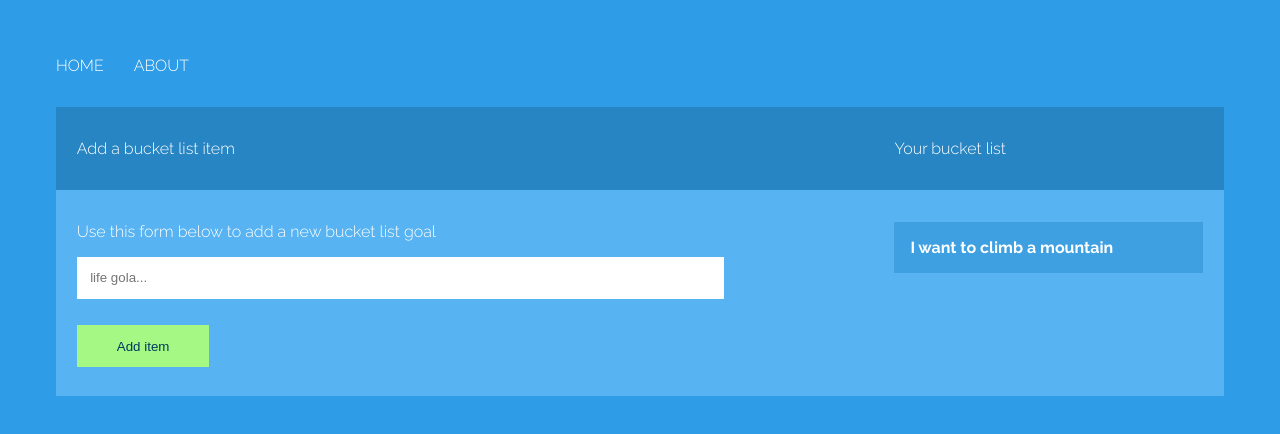
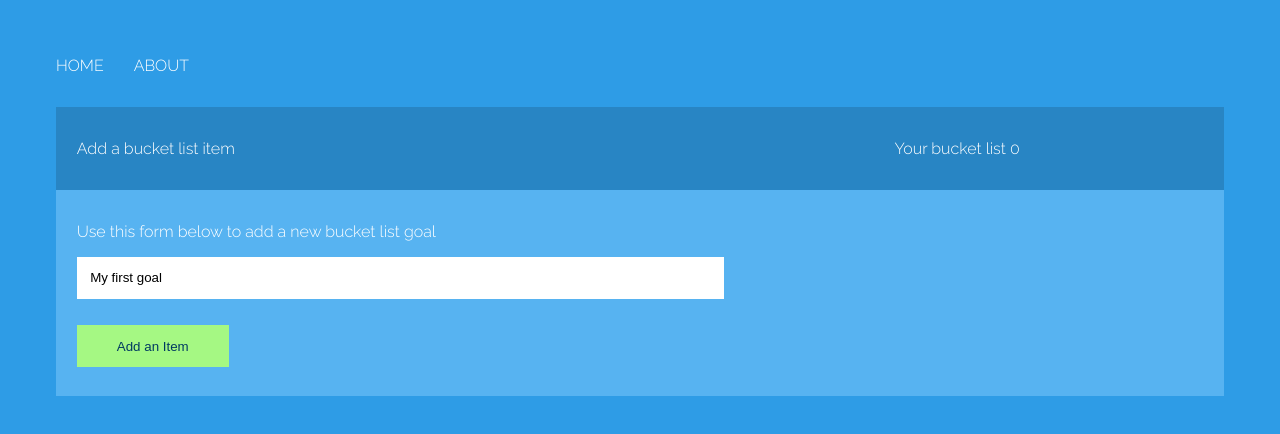
Before and after one commit to Pedrohero13/ng5, an Angular app: page / in a window 1280 px wide. Shown: the top 434 px of the page. Built offline with nearby package versions, Linux system fonts and the light colour scheme.

Commit message:
interpolation #3

```diff
--- a/src/app/app.module.ts
+++ b/src/app/app.module.ts
@@ -1,6 +1,6 @@
 import { NgModule } from '@angular/core';
 import { BrowserModule } from '@angular/platform-browser';
-
+import { FormsModule } from '@angular/forms';
 import { AppRoutingModule } from './app-routing.module';
 import { AppComponent } from './app.component';
 import { HomeComponent } from './home/home.component';
@@ -14,7 +14,8 @@
   ],
   imports: [
     BrowserModule,
-    AppRoutingModule
+    AppRoutingModule,
+    FormsModule
   ],
   providers: [],
   bootstrap: [AppComponent]
--- a/src/app/home/home.component.html
+++ b/src/app/home/home.component.html
@@ -1,9 +1,9 @@
 <div class="container color-dark">
     <div class="col">
-        <p>Add a bucket list item</p>
+        <p>Add a bucket list item </p>
     </div>
     <div class="col">
-        <p>Your bucket list</p>
+        <p>Your bucket list {{itemCount}}</p>
     </div>
 
 </div>
@@ -11,14 +11,14 @@
     <div class="col">
         <p>Use this form below to add a new bucket list goal</p>
         <form >
-            <input type="text" class="txt" name="item" placeholder="life gola...">
-            <input type="submit" class="btn" value="Add item">
+            <input type="text" class="txt" name="item" placeholder="life gola.. "[(ngModel)]= "goalText">
+            <input type="submit" class="btn" [value]="btnText" (click)="addItem()">
         </form>
     </div>
 
    <div class="col">
-       <p class="life-container">
-           I want to climb a mountain
+       <p class="life-container "*ngFor="let goal of goals">
+           {{goal}}
        </p>
    </div>
 
--- a/src/app/home/home.component.ts
+++ b/src/app/home/home.component.ts
@@ -7,9 +7,22 @@
 })
 export class HomeComponent implements OnInit {
 
+  itemCount: number = 0;
+  btnText: string = "Add an Item"
+  goalText: string = "My first goal"
+  goals = new Array<string>();
+
   constructor() { }
 
   ngOnInit(): void {
+    this.itemCount = this.goals.length;
+  }
+
+  addItem(){
+    this.goals.push(this.goalText);
+    this.goalText="";
+    this.itemCount= this.goals.length;
+
   }
 
 }
```
